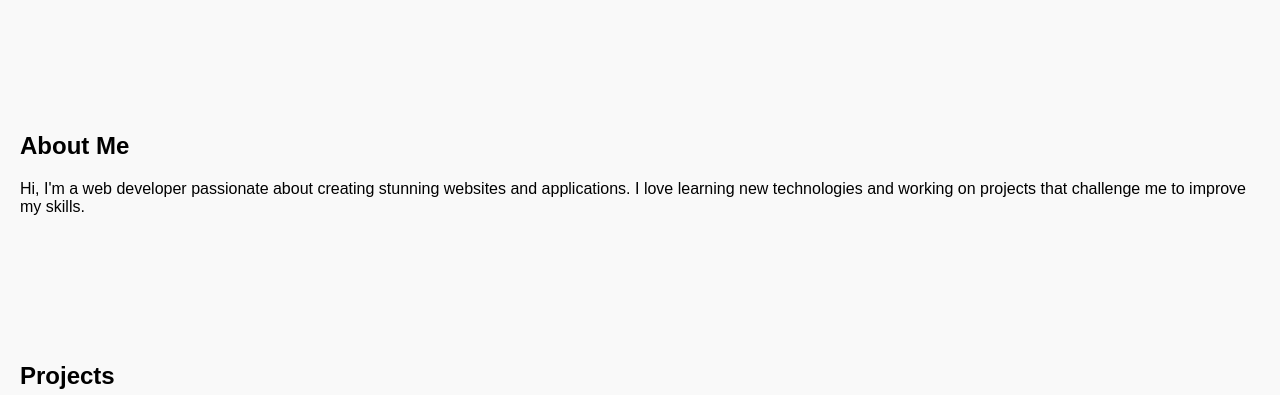
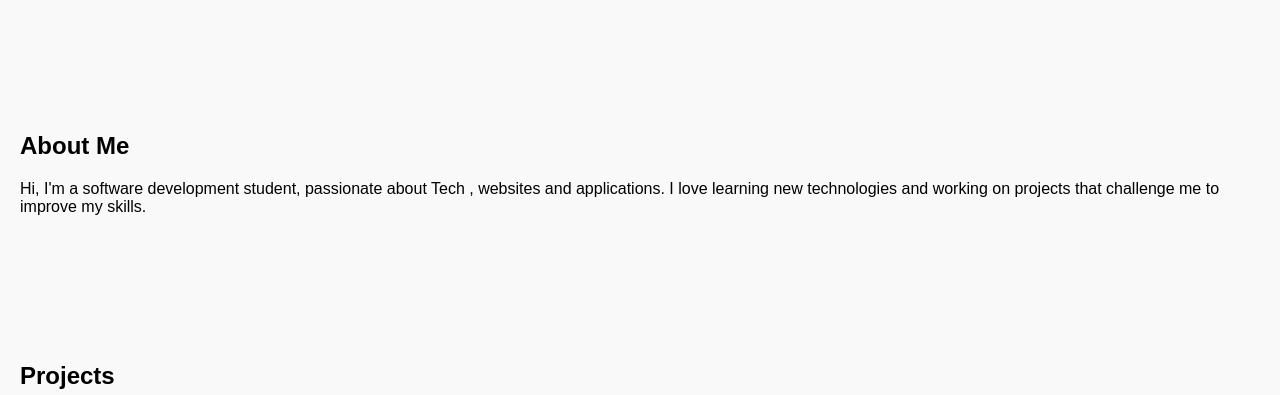
Before and after one commit to Khaddam1/HTML-and-CSS-Projects, a plain HTML site: page portfolio/index.html in a window 1280 px wide. Shown: the part 405-800 px from the top of the page. Drawn offline with Linux system fonts and the light colour scheme.

Commit message:
Update index.html

```diff
--- a/portfolio/index.html
+++ b/portfolio/index.html
@@ -170,7 +170,7 @@
     <!-- About Section -->
     <section id="about">
         <h2>About Me</h2>
-        <p>Hi, I'm a web developer passionate about creating stunning websites and applications. I love learning new technologies and working on projects that challenge me to improve my skills.</p>
+        <p>Hi, I'm a software development student, passionate about Tech , websites and applications. I love learning new technologies and working on projects that challenge me to improve my skills.</p>
     </section>
 
     <!-- Table Section -->
```
